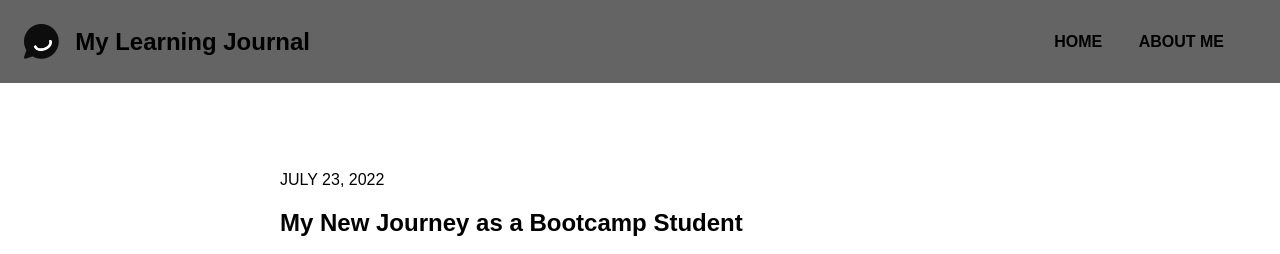
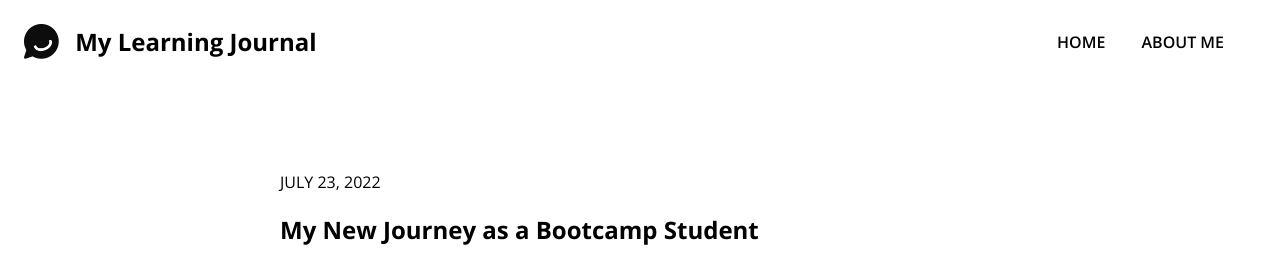
Before and after one commit to vishalnarayan2809/responsive-blog, a plain HTML site: page Blog/blog.html in a window 1280 px wide. Shown: the top 254 px of the page. Drawn offline with nearby package versions, Linux system fonts and the light colour scheme.

Commit message:
Updated font to Open Sans
Updated the font  Open Sans and also changed the contrasting background color of header

```diff
--- a/About_Me/style.css
+++ b/About_Me/style.css
@@ -1,5 +1,5 @@
 body {
-    font-family: sans-serif, 'Gill Sans', 'Gill Sans MT', Calibri, 'Trebuchet MS';
+    font-family: "Open Sans", sans-serif, 'Gill Sans', 'Gill Sans MT', Calibri, 'Trebuchet MS';
     margin: 0;
     padding: 0;
 }
--- a/Blog/blog.html
+++ b/Blog/blog.html
@@ -10,6 +10,10 @@
         <link rel="stylesheet" href="../CSS/blog.css">
         <link rel="stylesheet" href="style.css">
         <link rel="stylesheet" href="../CSS/header.css">
+         <!-- Google Fonts -->
+         <link rel="preconnect" href="https://fonts.googleapis.com">
+        <link rel="preconnect" href="https://fonts.gstatic.com" crossorigin>
+        <link href="https://fonts.googleapis.com/css2?family=Open+Sans:ital,wght@0,300..800;1,300..800&display=swap" rel="stylesheet">
     </head>
     <body>
         <a href="#main-content" class="skip-link">Skip to main content</a>
--- a/Blog/style.css
+++ b/Blog/style.css
@@ -1,5 +1,5 @@
 body   {
-    font-family: sans-serif, 'Gill Sans', 'Gill Sans MT', Calibri, 'Trebuchet MS';
+    font-family: "Open Sans", sans-serif, 'Gill Sans', 'Gill Sans MT', Calibri, 'Trebuchet MS';
     margin: 0;
     padding: 0;
 }
--- a/CSS/header.css
+++ b/CSS/header.css
@@ -4,7 +4,7 @@ header {
     justify-content: space-between;
     align-items: center;
     padding: var(--spacing-md);
-    background-color: rgb(100, 100, 100);
+    background-color: rgb(255, 255, 255);
 }
 
 #logo {
--- a/CSS/variables.css
+++ b/CSS/variables.css
@@ -7,7 +7,7 @@
   --color-background: #fff;
 
   /* Typography */
-  --font-family: sans-serif, 'Gill Sans', 'Gill Sans MT', Calibri, 'Trebuchet MS';
+  --font-family: "Open Sans", sans-serif, 'Gill Sans', 'Gill Sans MT', Calibri, 'Trebuchet MS';
   --font-size-base: 1rem;
   --font-size-small: 0.8rem;
   --font-size-large: 1.5rem;
```
Also changed, not shown: About_Me/about_me.html (+4 -0 lines), Homepage/index.html (+4 -0 lines).
